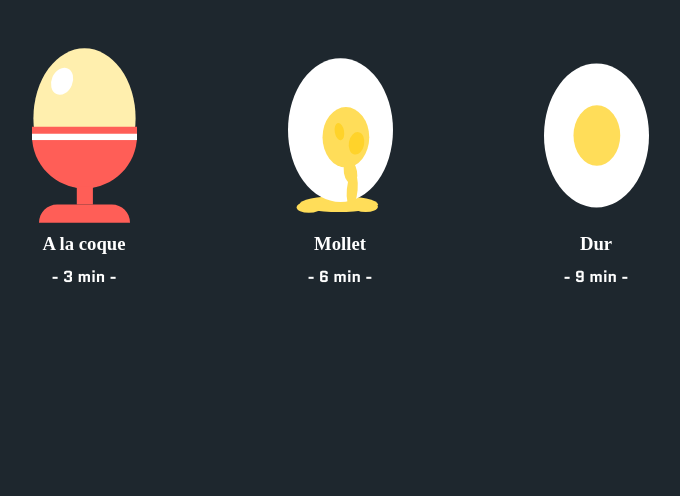
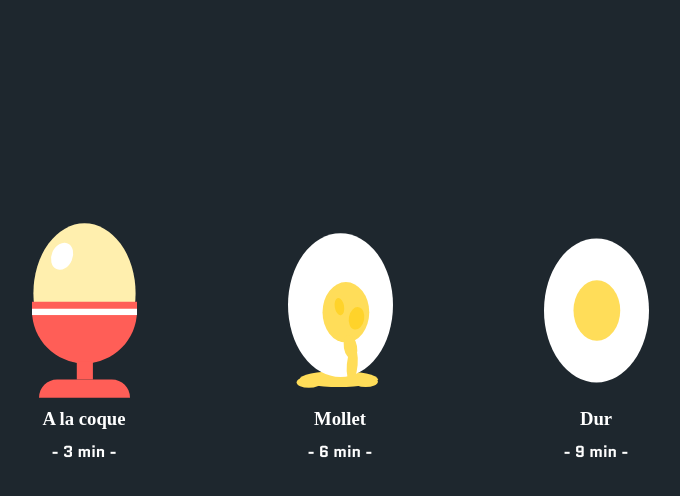
Before and after one commit to Alexandre91300/Oeuf, a plain HTML site: page index.html in a window 1280 px wide. Shown: the part 178-674 px from the top of the page, without its empty margins (322-1002 px from the left). Drawn offline with Linux system fonts and the light colour scheme; a web font is replaced by a local one.

Commit message:
Update style.css

```diff
--- a/style.css
+++ b/style.css
@@ -119,6 +119,7 @@ body {
     height: 242px;
     position: fixed;
     cursor: pointer;
+    top: 50%;
 }
 
 .egg:hover {
```
